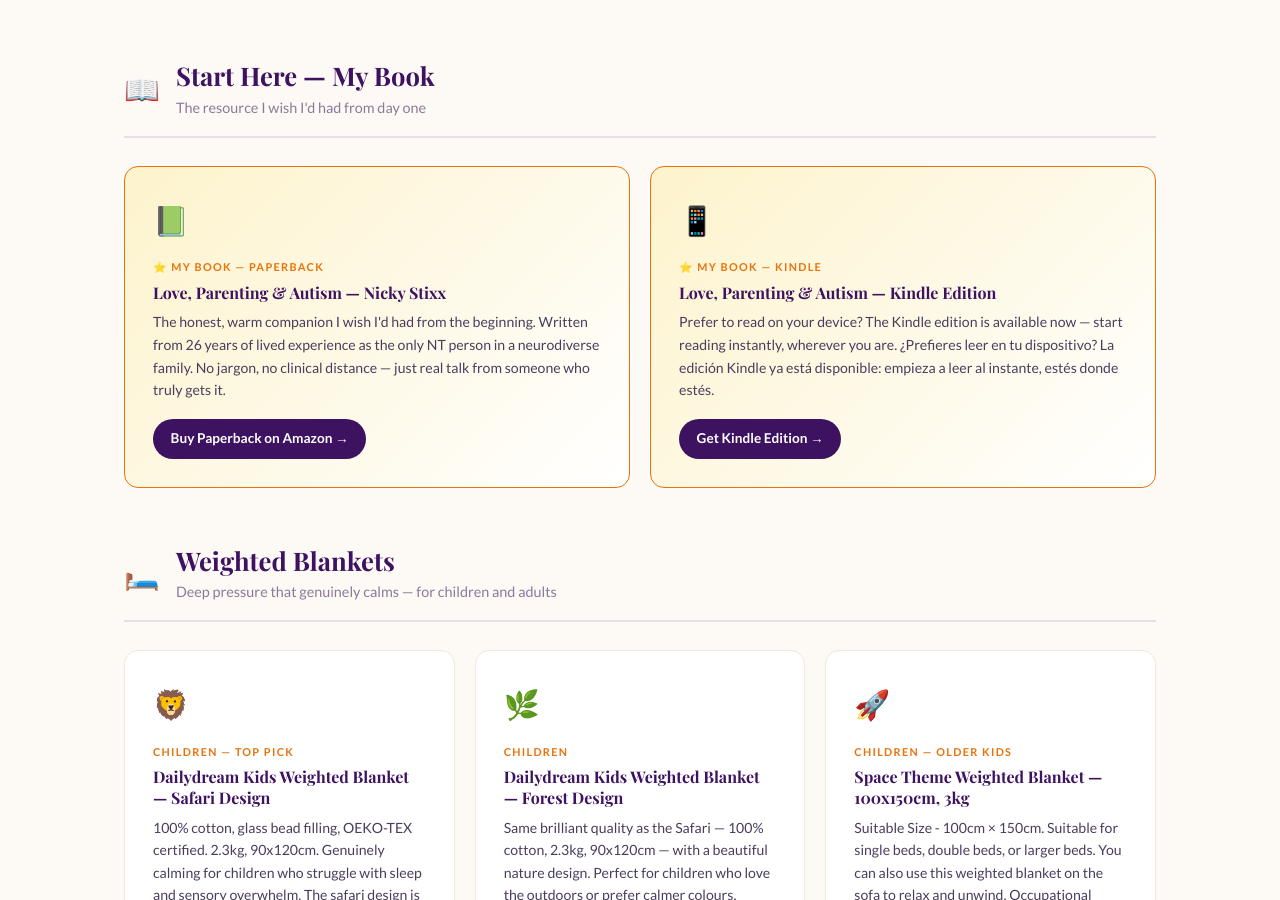
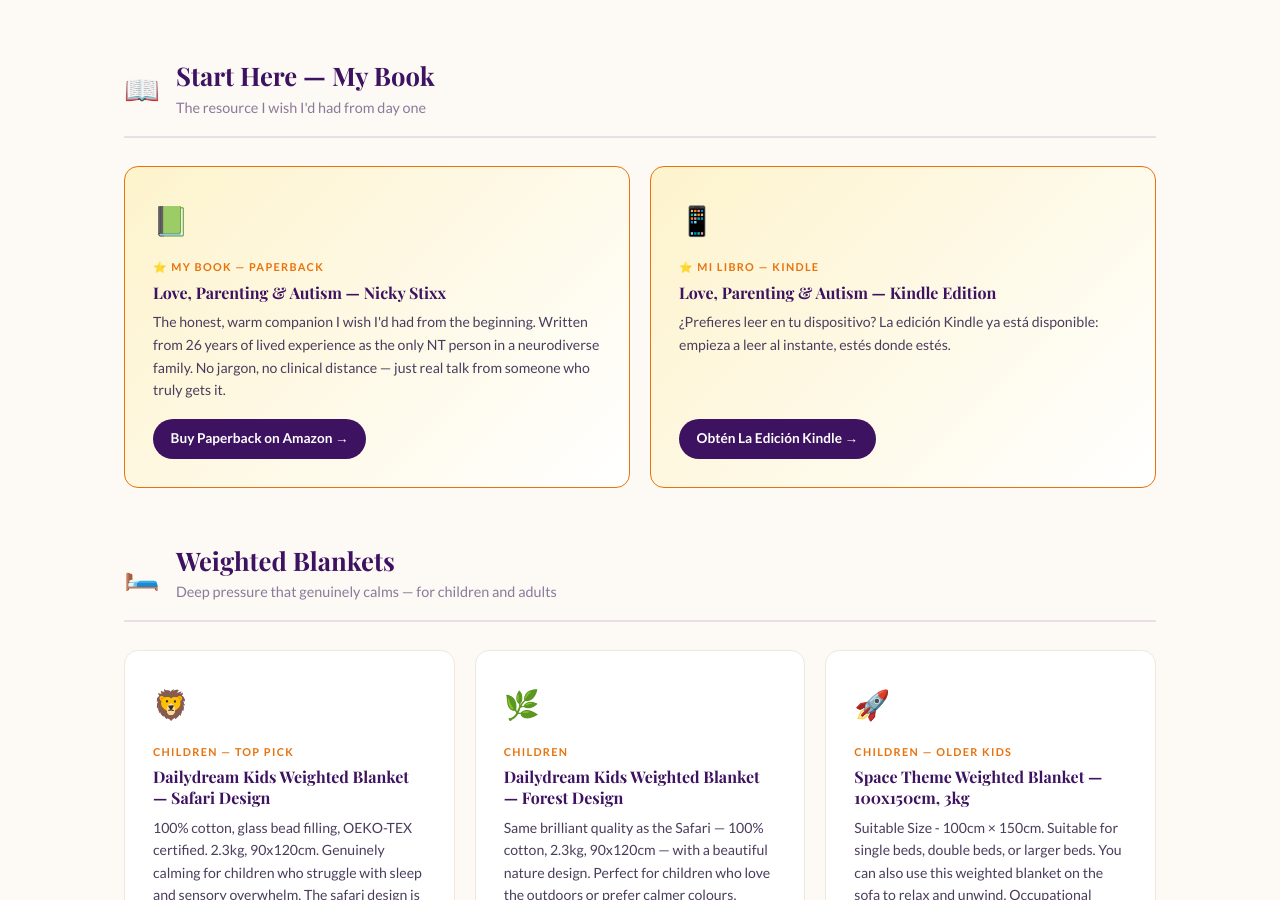
Before and after one commit to stixxnicky-lpa/loveparentingandautism, a Jekyll site: the page built from resources/index.html, in a window 1280 px wide and 900 px high, scrolled down 486 px. Built offline with Jekyll 4.4.1, drawn with Linux system fonts in a browser that asks for light colours; some web fonts are replaced.

Commit message:
Update index.html

```diff
--- a/resources/index.html
+++ b/resources/index.html
@@ -137,10 +137,10 @@ permalink: /resources/
       </a>
       <a href="https://www.amazon.es/-/en/Nicky-Stixx-ebook/dp/B0GTY96RM2?_encoding=UTF8&dib_tag=se&dib=eyJ2IjoiMSJ9.mZMNXswBZ-8AZGwCuYdu6A.zc8HAWobkvP9TIeOu_xm9jbtUAvneCsxuekImb5zc-I&qid=1780915642&sr=8-1&linkCode=ll2&tag=loveparenti00-21&linkId=cec00e809b15903a00e803e1597529d4&ref_=as_li_ss_tl" target="_blank" rel="noopener sponsored" class="product-card product-card--featured">
         <div class="product-emoji">📱</div>
-        <div class="product-badge">⭐ My Book — Kindle</div>
+        <div class="product-badge">⭐ Mi libro — Kindle</div>
         <h3>Love, Parenting & Autism — Kindle Edition</h3>
-        <p>Prefer to read on your device? The Kindle edition is available now — start reading instantly, wherever you are. ¿Prefieres leer en tu dispositivo? La edición Kindle ya está disponible: empieza a leer al instante, estés donde estés.</p>
-        <span class="product-cta">Get Kindle Edition →</span>
+        <p>¿Prefieres leer en tu dispositivo? La edición Kindle ya está disponible: empieza a leer al instante, estés donde estés.</p>
+        <span class="product-cta">Obtén La Edición Kindle →</span>
       </a>
     </div>
   </div>
```
